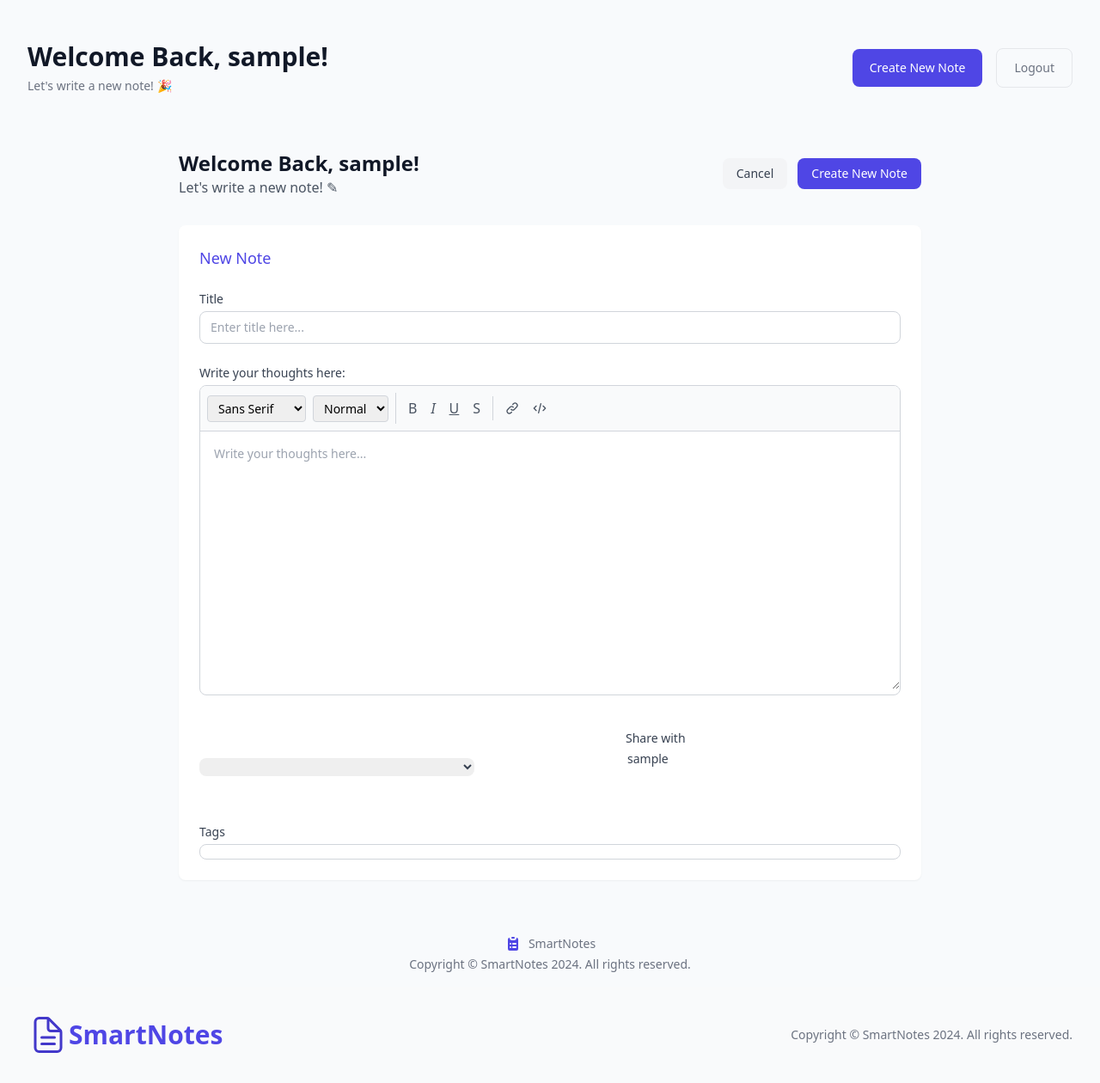
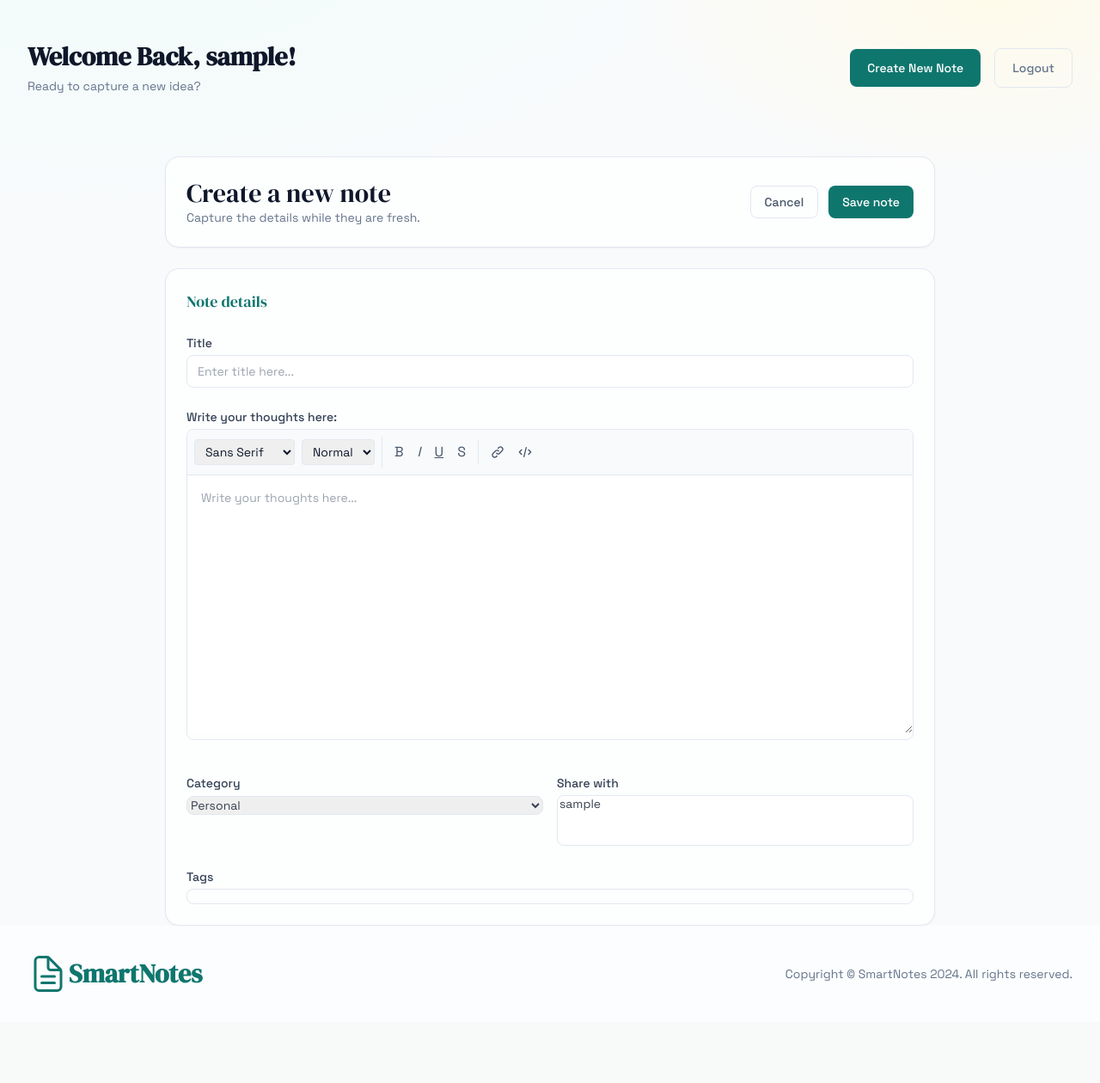
Before and after one commit to majortank/smartnotes, a Django app: page /smart/notes/new in a window 1280 px wide. Shown: the whole page at 86% size. After the commit the page ends 1154 px from the top, so only its background shows below. Run offline with Django 5.2, Linux system fonts and the light colour scheme; the visitor is signed in with stand-in values (Sample User, id 1); data comes from the database, SQL or seed files in the repository; data that the repository does not hold is empty; style sheets or scripts are compiled from the project's sources; some libraries are stand-ins or nearby versions.

Commit message:
Add category management and enhance note forms and templates
- Introduced Category model with unique name constraint.
- Updated Notes model to reference Category with proper null handling.
- Modified NotesForm to set initial category and queryset for categories.
- Created migration to populate default categories.
- Enhanced notes detail, form, and list templates for improved UI and functionality.
- Updated base template with new styles and fonts for a cohesive design.

```diff
--- a/notes/forms.py
+++ b/notes/forms.py
@@ -1,5 +1,5 @@
 from django import forms
-from .models import Notes, Tag
+from .models import Notes, Tag, Category
 from django.contrib.auth.models import User
 
 
@@ -46,8 +46,10 @@ class NotesForm(forms.ModelForm):
         if user:
             self.fields['shared_with'].queryset = User.objects.exclude(pk=user.pk)
 
-        # Set initial category if needed
-        self.fields['category'].initial = 'Personal'
+        self.fields['category'].queryset = Category.objects.order_by('name')
+        default_category = Category.objects.filter(name='Personal').first()
+        if default_category:
+            self.fields['category'].initial = default_category
 
         # Add help text for shared_with
         self.fields['shared_with'].help_text = 'Hold Ctrl (Cmd on Mac) to select multiple users'
--- a/notes/models.py
+++ b/notes/models.py
@@ -16,7 +16,7 @@ CATEGORY_CHOICES = [
 ]
 
 class Category(models.Model):
-    name = models.CharField(max_length=20)
+    name = models.CharField(max_length=20, unique=True)
 
     def __str__(self):
         return self.name
@@ -38,7 +38,7 @@ class Notes(models.Model):
     updated_at = models.DateTimeField(auto_now=True)
     user = models.ForeignKey(User, on_delete=models.CASCADE, related_name='notes')
     shared_with = models.ManyToManyField(User, related_name='shared_notes', blank=True)
-    category = models.ForeignKey(Category, on_delete=models.SET_DEFAULT, default='Personal', related_name='notes')
+    category = models.ForeignKey(Category, on_delete=models.SET_NULL, null=True, blank=True, related_name='notes')
     tags = models.ManyToManyField(Tag, related_name='notes', blank=True)
 
     def __str__(self):
--- a/notes/templates/notes/notes_form.html
+++ b/notes/templates/notes/notes_form.html
@@ -1,69 +1,69 @@
 {% extends "_base.html" %}
 {% load widget_tweaks %}
 {% block content %}
-  <div class="mx-auto max-w-4xl px-4">
-    <div class="flex justify-between items-center mb-8">
+  <div class="mx-auto max-w-4xl space-y-6">
+    <div class="flex flex-col gap-4 rounded-2xl border border-slate-200 bg-white/80 p-6 shadow-sm md:flex-row md:items-center md:justify-between">
       <div>
-        <h1 class="text-2xl font-semibold text-gray-900">Welcome Back, {{ user.username }}!</h1>
-        <p class="text-gray-600">Let's write a new note! ✎</p>
+        <h1 class="text-3xl text-slate-900">Create a new note</h1>
+        <p class="text-sm text-slate-500">Capture the details while they are fresh.</p>
       </div>
       <div class="flex gap-3">
         <a href="{% url 'notes.list' %}"
-           class="inline-flex items-center justify-center px-4 py-2 text-sm font-medium text-gray-700 bg-gray-100 rounded-lg hover:bg-gray-200 focus:outline-none focus:ring-2 focus:ring-offset-2 focus:ring-gray-500">
+           class="inline-flex items-center justify-center rounded-lg border border-slate-200 px-4 py-2 text-sm font-medium text-slate-600 transition hover:bg-slate-50">
           Cancel
         </a>
         <button type="submit" form="note-form"
-                class="inline-flex items-center justify-center px-4 py-2 text-sm font-medium text-white bg-indigo-600 rounded-lg hover:bg-indigo-700 focus:outline-none focus:ring-2 focus:ring-offset-2 focus:ring-indigo-500">
-          Create New Note
+                class="inline-flex items-center justify-center rounded-lg bg-teal-700 px-4 py-2 text-sm font-medium text-white transition hover:bg-teal-800">
+          Save note
         </button>
       </div>
     </div>
 
-    <div class="bg-white rounded-lg shadow-sm p-6">
-      <h2 class="text-lg font-medium text-indigo-600 mb-6">New Note</h2>
+    <div class="rounded-2xl border border-slate-200 bg-white/80 p-6 shadow-sm">
+      <h2 class="text-lg font-medium text-teal-700 mb-6">Note details</h2>
 
       <form id="note-form" method="post" class="space-y-6">
         {% csrf_token %}
 
         <!-- Title Input -->
         <div class="space-y-1">
-          <label class="block text-sm font-medium text-gray-700">
+          <label class="block text-sm font-medium text-slate-700">
             {{ form.title.label }}
           </label>
-          {{ form.title|add_class:"w-full px-3 py-2 border border-gray-300 rounded-lg focus:ring-2 focus:ring-indigo-500 focus:border-indigo-500"|attr:"placeholder:Enter title here..." }}
+          {{ form.title|add_class:"w-full rounded-lg border border-slate-200 px-3 py-2 text-sm focus:border-teal-500 focus:ring-2 focus:ring-teal-200"|attr:"placeholder:Enter title here..." }}
         </div>
 
         <!-- Text Editor Area -->
         <div class="space-y-1">
-          <label class="block text-sm font-medium text-gray-700">
+          <label class="block text-sm font-medium text-slate-700">
             {{ form.text.label }}
           </label>
-          <div class="border border-gray-300 rounded-lg overflow-hidden">
+          <div class="overflow-hidden rounded-lg border border-slate-200">
             <!-- Rich Text Editor Toolbar -->
-            <div class="flex items-center gap-2 p-2 border-b border-gray-300 bg-gray-50">
-              <select class="px-2 py-1 text-sm border border-gray-300 rounded hover:border-gray-400 focus:border-indigo-500 focus:ring-indigo-500">
+            <div class="flex flex-wrap items-center gap-2 border-b border-slate-200 bg-slate-50 p-2">
+              <select class="rounded border border-slate-200 px-2 py-1 text-sm hover:border-slate-300 focus:border-teal-500 focus:ring-teal-200">
                 <option>Sans Serif</option>
                 <option>Serif</option>
                 <option>Monospace</option>
               </select>
-              <select class="px-2 py-1 text-sm border border-gray-300 rounded hover:border-gray-400 focus:border-indigo-500 focus:ring-indigo-500">
+              <select class="rounded border border-slate-200 px-2 py-1 text-sm hover:border-slate-300 focus:border-teal-500 focus:ring-teal-200">
                 <option>Normal</option>
                 <option>Large</option>
                 <option>Small</option>
               </select>
-              <div class="flex items-center gap-1 border-l border-gray-300 pl-2">
-                <button type="button" class="p-1.5 rounded hover:bg-gray-200 text-gray-600" title="Bold">B</button>
-                <button type="button" class="p-1.5 rounded hover:bg-gray-200 text-gray-600 italic" title="Italic">I</button>
-                <button type="button" class="p-1.5 rounded hover:bg-gray-200 text-gray-600 underline" title="Underline">U</button>
-                <button type="button" class="p-1.5 rounded hover:bg-gray-200 text-gray-600" title="Strike">S</button>
+              <div class="flex items-center gap-1 border-l border-slate-200 pl-2">
+                <button type="button" class="rounded p-1.5 text-slate-600 hover:bg-slate-200" title="Bold">B</button>
+                <button type="button" class="rounded p-1.5 text-slate-600 italic hover:bg-slate-200" title="Italic">I</button>
+                <button type="button" class="rounded p-1.5 text-slate-600 underline hover:bg-slate-200" title="Underline">U</button>
+                <button type="button" class="rounded p-1.5 text-slate-600 hover:bg-slate-200" title="Strike">S</button>
               </div>
-              <div class="flex items-center gap-1 border-l border-gray-300 pl-2">
-                <button type="button" class="p-1.5 rounded hover:bg-gray-200 text-gray-600" title="Link">
+              <div class="flex items-center gap-1 border-l border-slate-200 pl-2">
+                <button type="button" class="rounded p-1.5 text-slate-600 hover:bg-slate-200" title="Link">
                   <svg class="w-4 h-4" fill="none" stroke="currentColor" viewBox="0 0 24 24">
                     <path stroke-linecap="round" stroke-linejoin="round" stroke-width="2" d="M13.828 10.172a4 4 0 00-5.656 0l-4 4a4 4 0 105.656 5.656l1.102-1.101m-.758-4.899a4 4 0 005.656 0l4-4a4 4 0 00-5.656-5.656l-1.1 1.1"></path>
                   </svg>
                 </button>
-                <button type="button" class="p-1.5 rounded hover:bg-gray-200 text-gray-600" title="Code">
+                <button type="button" class="rounded p-1.5 text-slate-600 hover:bg-slate-200" title="Code">
                   <svg class="w-4 h-4" fill="none" stroke="currentColor" viewBox="0 0 24 24">
                     <path stroke-linecap="round" stroke-linejoin="round" stroke-width="2" d="M10 20l4-16m4 4l4 4-4 4M6 16l-4-4 4-4"></path>
                   </svg>
@@ -71,41 +71,37 @@
               </div>
             </div>
             <!-- Text Area -->
-            {{ form.text|add_class:"w-full p-4 focus:ring-0 border-none min-h-[300px]"|attr:"placeholder:Write your thoughts here..." }}
+            {{ form.text|add_class:"w-full min-h-[300px] border-none p-4 text-sm focus:ring-0"|attr:"placeholder:Write your thoughts here..." }}
           </div>
         </div>
 
         <!-- Bottom Actions -->
-        <div class="flex items-center justify-between pt-4">
-          <!-- Category Dropdown -->
-          <div class="flex-1 max-w-xs">
-            {{ form.category|add_class:"w-full rounded-lg border-gray-300 text-sm focus:border-indigo-500 focus:ring-indigo-500" }}
+        <div class="grid gap-4 pt-4 md:grid-cols-2">
+          <div>
+            <label class="block text-sm font-medium text-slate-700 mb-1">{{ form.category.label }}</label>
+            {{ form.category|add_class:"w-full rounded-lg border border-slate-200 text-sm focus:border-teal-500 focus:ring-2 focus:ring-teal-200" }}
           </div>
-
-          <!-- Share With Section -->
-          <div class="flex-1 max-w-xs ml-4">
-            <label class="block text-sm font-medium text-gray-700 mb-1">
-              {{ form.shared_with.label }}
-            </label>
-            {{ form.shared_with|add_class:"w-full rounded-lg border-gray-300 text-sm focus:border-indigo-500 focus:ring-indigo-500" }}
+          <div>
+            <label class="block text-sm font-medium text-slate-700 mb-1">{{ form.shared_with.label }}</label>
+            {{ form.shared_with|add_class:"w-full rounded-lg border border-slate-200 text-sm focus:border-teal-500 focus:ring-2 focus:ring-teal-200" }}
           </div>
         </div>
 
         <!-- Tags Input -->
         <div class="space-y-1">
-          <label class="block text-sm font-medium text-gray-700">
+          <label class="block text-sm font-medium text-slate-700">
             {{ form.tags.label }}
           </label>
-          {{ form.tags|add_class:"w-full px-3 py-2 border border-gray-300 rounded-lg focus:ring-2 focus:ring-indigo-500 focus:border-indigo-500" }}
+          {{ form.tags|add_class:"w-full rounded-lg border border-slate-200 px-3 py-2 text-sm focus:border-teal-500 focus:ring-2 focus:ring-teal-200" }}
         </div>
       </form>
     </div>
 
     <!-- Error Messages -->
     {% if form.errors %}
-    <div role="alert" class="mt-6 rounded-lg border-l-4 border-red-500 bg-red-50 p-4">
-      <strong class="block font-medium text-red-800">Please correct the following errors:</strong>
-      <ul class="mt-2 text-sm text-red-700 list-disc list-inside">
+    <div role="alert" class="mt-6 rounded-lg border border-rose-200 bg-rose-50 p-4 text-sm text-rose-700">
+      <strong class="block font-medium text-rose-800">Please correct the following errors:</strong>
+      <ul class="mt-2 list-disc list-inside">
         {% for field, errors in form.errors.items %}
           {% for error in errors %}
             <li>{{ error }}</li>
@@ -115,16 +111,4 @@
     </div>
     {% endif %}
   </div>
-
-  <!-- Footer -->
-  <footer class="mt-12 py-4 text-center text-sm text-gray-500">
-    <div class="flex items-center justify-center gap-2">
-      <svg class="w-5 h-5 text-indigo-600" fill="currentColor" viewBox="0 0 20 20">
-        <path d="M9 2a1 1 0 000 2h2a1 1 0 100-2H9z"/>
-        <path fill-rule="evenodd" d="M4 5a2 2 0 012-2 3 3 0 003 3h2a3 3 0 003-3 2 2 0 012 2v11a2 2 0 01-2 2H6a2 2 0 01-2-2V5zm3 4a1 1 0 000 2h.01a1 1 0 100-2H7zm3 0a1 1 0 000 2h3a1 1 0 100-2h-3zm-3 4a1 1 0 100 2h.01a1 1 0 100-2H7zm3 0a1 1 0 100 2h3a1 1 0 100-2h-3z" clip-rule="evenodd"/>
-      </svg>
-      <span>SmartNotes</span>
-    </div>
-    <p class="mt-1">Copyright © SmartNotes 2024. All rights reserved.</p>
-  </footer>
 {% endblock %}
--- a/templates/_base.html
+++ b/templates/_base.html
@@ -13,6 +13,31 @@
     <meta http-equiv="X-UA-Compatible" content="IE=edge">
     <meta name="viewport" content="width=device-width, initial-scale=1.0">
     <title>SmartNotes</title>
+    <link rel="preconnect" href="https://fonts.googleapis.com">
+    <link rel="preconnect" href="https://fonts.gstatic.com" crossorigin>
+    <link href="https://fonts.googleapis.com/css2?family=DM+Serif+Display&family=Space+Grotesk:wght@400;500;600;700&display=swap" rel="stylesheet">
+    <style>
+        :root {
+            --ink: #0f172a;
+            --muted: #64748b;
+            --accent: #0f766e;
+            --accent-strong: #115e59;
+            --accent-soft: #ecfeff;
+            --border: #e2e8f0;
+        }
+
+        body {
+            font-family: "Space Grotesk", ui-sans-serif, system-ui, -apple-system, "Segoe UI", sans-serif;
+            color: var(--ink);
+            background: radial-gradient(1200px 600px at 10% -10%, #f0fdfa 0%, transparent 60%),
+                radial-gradient(800px 400px at 90% 0%, #fffbeb 0%, transparent 55%),
+                #f8fafc;
+        }
+
+        h1, h2, h3 {
+            font-family: "DM Serif Display", "Times New Roman", serif;
+        }
+    </style>
     {{form.media}}
     {% compress css %}
     <link rel="stylesheet" href="{% static 'src/output.css' %}">
@@ -20,7 +45,7 @@
 
 </head>
 
-<body class="bg-slate-50 flex flex-col min-h-screen">
+<body class="flex min-h-screen flex-col">
 
     <div class='flex-grow'>
         <!-- Add this -->
@@ -29,19 +54,19 @@
             <div class="mx-auto max-w-screen-xl px-4 py-8 sm:px-6 sm:py-12 lg:px-8">
                 <div class="sm:flex sm:items-center sm:justify-between">
                 <div class="text-center sm:text-left">
-                <h1 class="text-2xl font-bold text-gray-900 sm:text-3xl">Welcome Back, {{ user.username }}!</h1>
-                    <p class="mt-1.5 text-sm text-gray-500">Let's write a new note! 🎉</p>
+                <h1 class="text-2xl font-bold text-slate-900 sm:text-3xl">Welcome Back, {{ user.username }}!</h1>
+                    <p class="mt-1.5 text-sm text-slate-500">Ready to capture a new idea?</p>
                 </div>
 
                 <div class="mt-4 flex flex-col gap-4 sm:mt-0 sm:flex-row sm:items-center">
                     <a href="{% url 'notes.new' %}"
-                    class="block rounded-lg bg-indigo-600 px-5 py-3 text-sm font-medium text-white transition hover:bg-indigo-700 focus:outline-none focus:ring"
+                    class="block rounded-lg bg-teal-700 px-5 py-3 text-sm font-medium text-white transition hover:bg-teal-800 focus:outline-none focus:ring focus:ring-teal-200"
                     type="button"
                     >
                     Create New Note
                 </a>
                     <a href="{% url 'logout' %}"
-                    class="inline-flex items-center justify-center gap-1.5 rounded-lg border border-gray-200 px-5 py-3 text-gray-500 transition hover:bg-gray-50 hover:text-gray-700 focus:outline-none focus:ring"
+                    class="inline-flex items-center justify-center gap-1.5 rounded-lg border border-slate-200 px-5 py-3 text-slate-500 transition hover:bg-white hover:text-slate-700 focus:outline-none focus:ring focus:ring-teal-100"
                     type="button"
                     >
                     <span class="text-sm font-medium"> Logout </span>
@@ -54,16 +79,16 @@
                 <div class="sm:flex sm:items-center sm:justify-between">
                 <div class="text-center sm:text-left">
 
-                <h1 class="text-2xl font-bold text-gray-900 sm:text-3xl">
-                    <a href="{% url 'home' %}" class="text-indigo-600 hover:text-indigo-700">SmartNotes</a>
+                <h1 class="text-2xl font-bold text-slate-900 sm:text-3xl">
+                    <a href="{% url 'home' %}" class="text-teal-700 hover:text-teal-800">SmartNotes</a>
                 </h1>
 
-                    <p class="mt-1.5 text-sm text-gray-500">Got notes? login to write 🎉</p>
+                    <p class="mt-1.5 text-sm text-slate-500">Got notes? Login to write.</p>
                 </div>
                 <div class="mt-4 flex flex-col gap-4 sm:mt-0 sm:flex-row sm:items-center">
                     {% if not request.resolver_match.url_name == 'login' %}
                         <a href="{% url 'login' %}"
-                        class="inline-flex items-center justify-center gap-1.5 rounded-lg border border-gray-200 px-5 py-3 text-gray-500 transition hover:bg-gray-50 hover:text-gray-700 focus:outline-none focus:ring"
+                        class="inline-flex items-center justify-center gap-1.5 rounded-lg border border-slate-200 px-5 py-3 text-slate-500 transition hover:bg-white hover:text-slate-700 focus:outline-none focus:ring focus:ring-teal-100"
                         type="button"
                         >
                         <span class="text-sm font-medium"> Login </span>
@@ -71,7 +96,7 @@
                     {% endif %}
                     {% if not request.resolver_match.url_name == 'register' %}
                     <a href="{% url 'register' %}"
-                    class="inline-flex items-center justify-center gap-1.5 rounded-lg border border-gray-200 px-5 py-3 text-gray-500 transition hover:bg-gray-50 hover:text-gray-700 focus:outline-none focus:ring"
+                    class="inline-flex items-center justify-center gap-1.5 rounded-lg border border-slate-200 px-5 py-3 text-slate-500 transition hover:bg-white hover:text-slate-700 focus:outline-none focus:ring focus:ring-teal-100"
                     type="button"
                     >
                     <span class="text-sm font-medium"> Register </span>
@@ -88,7 +113,7 @@
         <script nomodule src="https://unpkg.com/ionicons@5.5.2/dist/ionicons/ionicons.js"></script>
     <!-- End of new HTML -->
 
-    <div class="container mx-auto mt-4">
+    <div class="container mx-auto mt-6 px-4">
         {% block content %}
         {% endblock content %}
     </div>
@@ -122,16 +147,16 @@
     {% endif %}
     </div>
     <!-- Footer -->
-    <footer class="bg-gray-50">
+    <footer class="bg-white/60 backdrop-blur">
         <div class="mx-auto max-w-screen-xl px-4 py-8 sm:px-6 lg:px-8">
             <div class="sm:flex sm:items-center sm:justify-between">
             <div class="flex justify-center items-center sm:justify-start">
-                <ion-icon name="document-text-outline" class="text-5xl text-indigo-700 hover:text-indigo-200">
+                <ion-icon name="document-text-outline" class="text-5xl text-teal-700 hover:text-teal-500">
                 </ion-icon>
-                <h1 class="text-2xl font-bold text-gray-900 sm:text-3xl">
-                    <a href="{% url 'home' %}" class="text-indigo-600 hover:text-indigo-200">SmartNotes</a>
+                <h1 class="text-2xl font-bold text-slate-900 sm:text-3xl">
+                    <a href="{% url 'home' %}" class="text-teal-700 hover:text-teal-500">SmartNotes</a>
             </div>
-            <p class="mt-4 text-center text-sm text-gray-500 lg:mt-0 lg:text-right">
+            <p class="mt-4 text-center text-sm text-slate-500 lg:mt-0 lg:text-right">
                 Copyright &copy; SmartNotes 2024. All rights reserved.
             </p>
             </div>
```
Also changed, not shown: notes/templates/notes/notes_detail.html (+32 -40 lines), notes/templates/notes/notes_list.html (+77 -26 lines), notes/migrations/0008_categories_cleanup.py (added).
